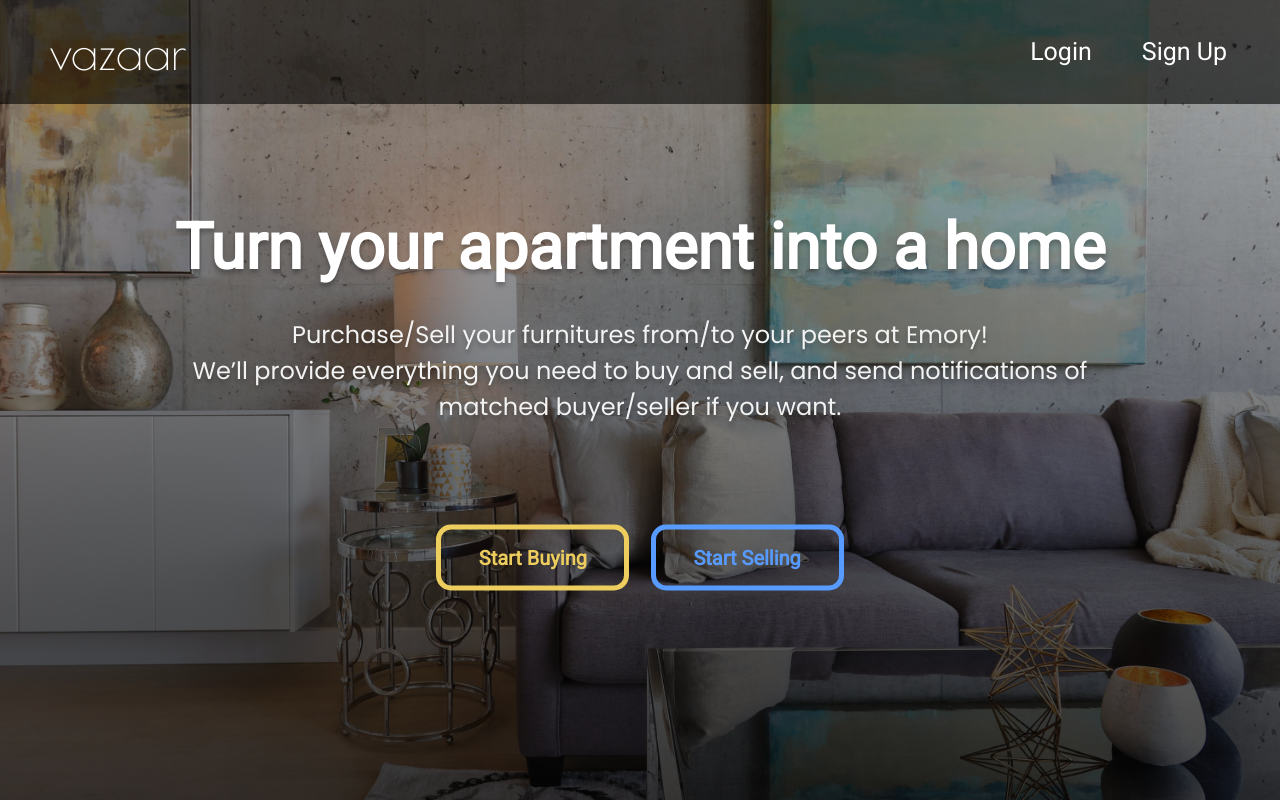
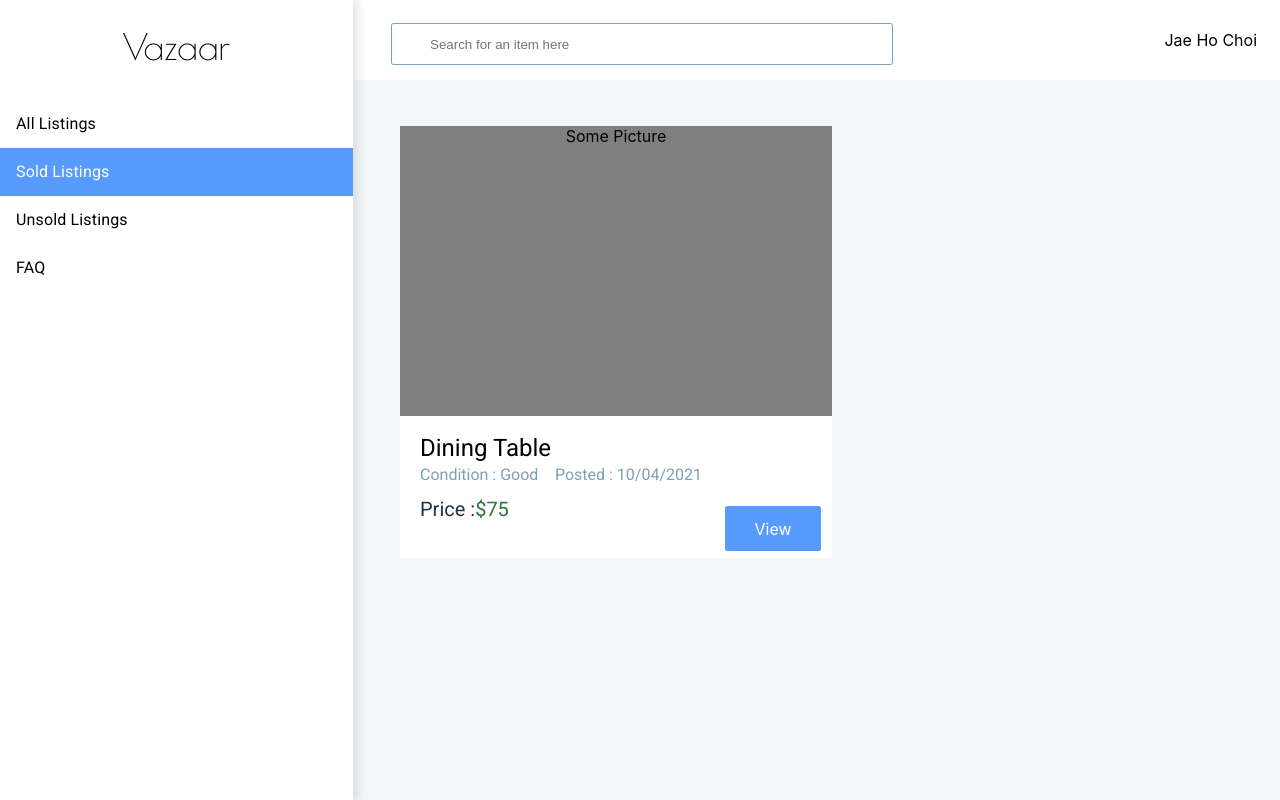
Before and after one commit to jchoi3473/Vazaar, a React (Create React App) app: page /sell in a window 1280 px wide. Before the commit this address led to /main. Built offline with nearby package versions, Linux system fonts and the light colour scheme.

Commit message:
general dashboard implement finished

```diff
--- a/src/App.js
+++ b/src/App.js
@@ -8,6 +8,7 @@ import SignUp from './pages/authenticate/SignUp';
 import SignIn from './pages/authenticate/SignIn';
 import ResetPassword from './pages/authenticate/ResetPassword';
 import Dashboard from './pages/dashboard/Dashboard'
+import SellerPage from './pages/seller_page/SellerPage'
 function App() {
   return (
     <div className="App">
@@ -18,6 +19,7 @@ function App() {
             <Route path = "/main" component = {MainPage}/>
             <Route path = "/forgot-password" component = {ResetPassword}/>
             <Route path = "/dashboard" component = {Dashboard}/>
+            <Route path = "/sell" component = {SellerPage}/>
 
             <Route path="/">
               <Redirect to="/main" />
--- /dev/null
+++ b/src/components/post/Post.js
@@ -0,0 +1,35 @@
+import React, {useState} from 'react';
+import './Post.scss'
+function Post(props){
+    //Values here are all static. Need to figure out details in future
+    return(
+        <div className = "Vazaar-Post-Container">
+            <div className = "Vazaar-Post-Image-Container">
+                Some Picture
+            </div>
+            <div className = "Vazaar-Post-Detail-Container">
+                <div className = "Vazaar-Post-Detail-Title">
+                    Dining Table
+                </div>
+                <div className = "Vazaar-Post-Detail-Condition-Container">
+                    <div className = "Vazaar-Post-Detail-Condition-Body">
+                        Condition : Good
+                    </div>
+                    <div className = "Vazaar-Post-Detail-Condition-Body">
+                        Posted : 10/04/2021
+                    </div>
+                </div>
+                <div className = "Vazaar-Post-Detail-Price-Container">
+                    <div className = "Vazaar-Post-Detail-Price-Body">
+                        Price :
+                    </div>
+                    <div className = "Vazaar-Post-Detail-Price-Body Dollar">
+                        $75
+                    </div>
+                </div>
+                <div className = "Vazaar-Post-View">View</div>
+            </div>
+        </div>
+    );
+}
+export default Post;
--- /dev/null
+++ b/src/components/post/Post.scss
@@ -0,0 +1,73 @@
+.Vazaar-Post-Container{
+    display: block;
+    width: 432px;
+    height: 432px;
+    background-color: white;
+}
+
+.Vazaar-Post-Image-Container{
+    width: 100%;
+    height: 290px;
+    background-color: gray;
+}
+.Vazaar-Post-Detail-Title{
+    text-align: left;
+    margin-top: 20px;
+    margin-left: 20px;
+    font-family: Roboto;
+    font-style: normal;
+    font-weight: 500;
+    font-size: 24px;
+    line-height: 24px;
+}
+.Vazaar-Post-Detail-Condition-Container{
+    display: flex;
+    margin-top: 3px;
+    padding-right: 130px;
+    padding-left: 20px;
+    justify-content: space-between;
+}
+.Vazaar-Post-Detail-Condition-Body{
+    font-family: Roboto;
+    font-style: normal;
+    font-weight: normal;
+    font-size: 16px;
+    line-height: 24px;
+    /* identical to box height, or 150% */
+    color: #7E9FB6;
+}
+.Vazaar-Post-Detail-Price-Container{
+    display: flex;
+    padding-right: 300px;
+    padding-left: 20px;
+    justify-content: left;
+    margin-top: 10px;
+}
+
+.Vazaar-Post-Detail-Price-Body{
+    font-family: Roboto;
+    font-style: normal;
+    font-weight: normal;
+    font-size: 20px;
+    line-height: 24px;
+    /* or 120% */
+    color: #223345;
+}
+.Dollar{
+    color: #2A783B !important;
+}
+.Vazaar-Post-View{
+    position: relative;
+    display: flex;
+    left: 325px;
+    bottom: 15px;
+    width: 96px;
+    height: 45px;
+    background: #589BFF;
+    border-radius: 2.5px;
+    color: white;
+    text-align: center;
+    align-items: center;
+    justify-content: center;
+    cursor: pointer;
+}
--- a/src/pages/dashboard/Dashboard.js
+++ b/src/pages/dashboard/Dashboard.js
@@ -3,24 +3,27 @@ import './Dashboard.scss'
 function Dashboard(props) {
 
     return(
+        <div>
         <div className ="Vazaar-Dashboard-Container">
             <div className = "Vazaar-left-navigation-container">
                 <div className = "Vazaar-Dashboard-Icon">Vazaar</div>
+                <div className = "Vazaar-Dashboard-List">
+                    {props.left}
+                </div>
             </div>
 
             <div className = "Vazaar-Top-Navigation-Container">
                 <input className ="Vazaar-Top-Search" placeholder = "Search for an item here"/>
-                <div>
-                    Name
+                <div className = "Vazaar-Profile-Container">
+                    Jae Ho Choi
                 </div>
-
             </div>
+        </div>
+        <div style = {{position : "absolute", top : "81px", left : "355px"}}>
             <div>
-                {props.children}
+            {props.main}
             </div>
-
-
-
+        </div>
         </div>
     );
 }
--- a/src/pages/dashboard/Dashboard.scss
+++ b/src/pages/dashboard/Dashboard.scss
@@ -2,38 +2,57 @@
     width: 100%;
     height: 100vh;
     background: #F3F7F9;
-
+    display: flex;
 }
 .Vazaar-left-navigation-container{
-    position: absolute;
-    left: 0;
-    top: 0;
-    display: inline-flex;
+    // position: absolute;
+    // left: 0;
+    // top: 0;
+    // display: inline-flex;
     width:  353px;
+    min-width:  353px;
     height: 100vh;
     background-color: #ffffff;
+    filter: drop-shadow(5px 0px 4px rgba(0, 0, 0, 0.1));
 }
 .Vazaar-Dashboard-Icon{
+    display: block;
     font-family: Poiret One;
     font-style: normal;
     font-weight: normal;
     font-size: 36px;
     line-height: 42px;
-    padding-top: 16px;
-    padding-bottom: 16px;
+    padding-top: 25px;
+    padding-bottom: 25px;
+    margin: 0 auto;
+}
+.Vazaar-Dashboard-List{
+    display: block;
 }
 .Vazaar-Top-Navigation-Container{
-    display: inline-flex;
+    display: flex;
+    justify-content: space-between;
     height: 80px;
     background-color: #ffffff;
     width: 100%;
-    padding-left: 353px;
-    padding-top: 23px;
+    // padding-left: 353px;
+    // padding-top: 23px;
 }
 .Vazaar-Top-Search{
     width: 460px;
     height: 38px;
     padding-left: 38px;
     border-radius: 2.5px;
-    border: 1px solid;
+
+    border: 1px rgba(126, 159, 182, 1)    solid;
+    margin-top: 23px;
+    margin-left: 38px;
 }
+.Vazaar-Profile-Container{
+
+    display: flex;
+    align-items: center;
+    height: 100%;
+    // position: absolute;
+    margin-right: 23px;
+}
--- a/src/pages/main/MainPage.js
+++ b/src/pages/main/MainPage.js
@@ -39,14 +39,14 @@ function MainPage(props) {
             </div>
             <div className = "Vazaar-Main-Body">
                 <div className = "Vazaar-Main-Body-Title">
-                Turn your apartment into a home
+                Buy and sell furniture from and to your college peers!
                 </div>
                 <div style = {{"marginTop":"32px"}}>
                     <div className = "Vazaar-Main-Body-SecondTitle">
-                    Purchase/Sell your furnitures from/to your peers at Emory!
+                    We’ll provide everything you need to buy and sell, and send notifications of
                     </div>
                     <div className = "Vazaar-Main-Body-SecondTitle">
-                    We’ll provide everything you need to buy and sell, and send notifications of matched buyer/seller if you want.
+                    matched buyer/seller if you want.
                     </div>
                 </div>
                 <div className = "Vazaar-Main-Body-Button-Container">
--- a/src/pages/main/MainPage.scss
+++ b/src/pages/main/MainPage.scss
@@ -46,7 +46,7 @@
     left: 50%;
     -ms-transform: translate(-50%, -50%);
     transform: translate(-50%, -50%);
-    width: 960px;
+    width: 1530px;
 }
 
 
--- a/src/pages/seller_page/SellerPage.js
+++ b/src/pages/seller_page/SellerPage.js
@@ -1,14 +1,76 @@
 
 import React, {useState} from 'react';
-
-function SellerPage(props) {
-
-    return(
-            <Dashboard>
+import {
+    useRouteMatch
+  } from "react-router-dom";
 
 
+import './SellerPage.scss'
+import Dashboard from '../dashboard/Dashboard';
+import List from '@mui/material/List';
+import ListItemButton from '@mui/material/ListItemButton';
+import ListItemIcon from '@mui/material/ListItemIcon';
+import ListItemText from '@mui/material/ListItemText';
 
+import SoldListings from './seller_sections/SoldListings'
+function SellerPage(props) {
+    const [selectedIndex, setSelectedIndex] = React.useState(1);
+    let { path, url } = useRouteMatch();
 
-            </Dashboard>
+    const handleListItemClick = (event, index) => {
+      setSelectedIndex(index);
+    };
+    return(
+    <Dashboard
+        left = {
+        <div>
+        <List component="nav" aria-label="main mailbox folders">
+            <ListItemButton
+            selected={selectedIndex === 0}
+            onClick={(event) => handleListItemClick(event, 0)}
+            >
+            {/* <ListItemIcon>
+                <InboxIcon />
+            </ListItemIcon> */}
+            <ListItemText className = {selectedIndex==0?"Vazaar-List-White":"Vazaar-List-Black"} primary="All Listings" />
+            </ListItemButton>
+            <ListItemButton
+            selected={selectedIndex === 1}
+            onClick={(event) => handleListItemClick(event, 1)}
+            >
+            {/* <ListItemIcon>
+                <DraftsIcon />
+            </ListItemIcon> */}
+            <ListItemText className = {selectedIndex==1?"Vazaar-List-White":"Vazaar-List-Black"} primary="Sold Listings" />
+            </ListItemButton>
+            <ListItemButton
+            selected={selectedIndex === 2}
+            onClick={(event) => handleListItemClick(event, 2)}
+            >
+            <ListItemText className = {selectedIndex==2?"Vazaar-List-White":"Vazaar-List-Black"} primary="Unsold Listings" />
+            </ListItemButton>
+            <ListItemButton
+            selected={selectedIndex === 3}
+            onClick={(event) => handleListItemClick(event, 3)}
+            >
+            <ListItemText className = {selectedIndex==3?"Vazaar-List-White":"Vazaar-List-Black"} primary="FAQ" />
+            </ListItemButton>
+        </List>
+                    </div>
+            }
+            main = {
+                <>
+                    {
+                    {
+                        0: <div></div>,
+                        1: <SoldListings/>,
+                    }[selectedIndex]
+                    }
+                </>
+            }
+
+            />
     );
 }
+
+export default SellerPage
--- /dev/null
+++ b/src/pages/seller_page/SellerPage.scss
@@ -0,0 +1,27 @@
+.Vazaar-Sell-List{
+    display: flex;
+    text-align: left;
+    align-self: center;
+    height: 40px;
+    margin-bottom: 15px;
+    padding-left: 17px;
+    font-family: Roboto;
+    font-style: normal;
+    font-weight: 500;
+    font-size: 14px;
+    line-height: 24px;
+    &:hover{
+        background: #589BFF;
+        color: #ffffff;
+    }
+    &:focus{
+        background: #589BFF;
+        color: #ffffff;
+    }
+}
+.Mui-selected{
+    background: #589BFF !important;
+}
+.Vazaar-List-White{
+    color: white !important;
+}
--- /dev/null
+++ b/src/pages/seller_page/seller_sections/SoldListings.js
@@ -0,0 +1,11 @@
+import React, {useState} from 'react';
+import Post from './../../../components/post/Post'
+
+function SoldListings(props){
+    return(
+        <div style = {{padding : "45px"}}>
+            <Post/>
+        </div>
+    );
+}
+export default SoldListings;
```
